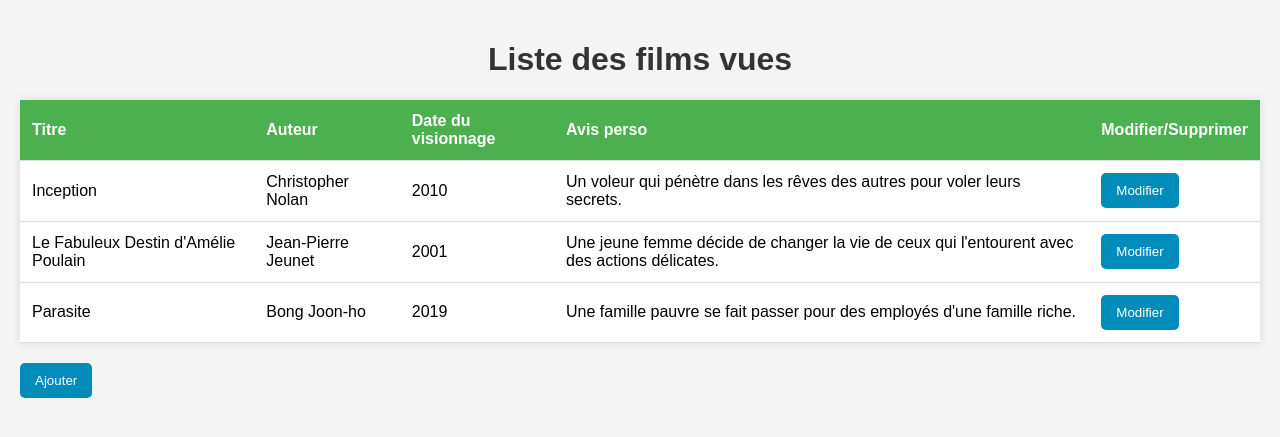
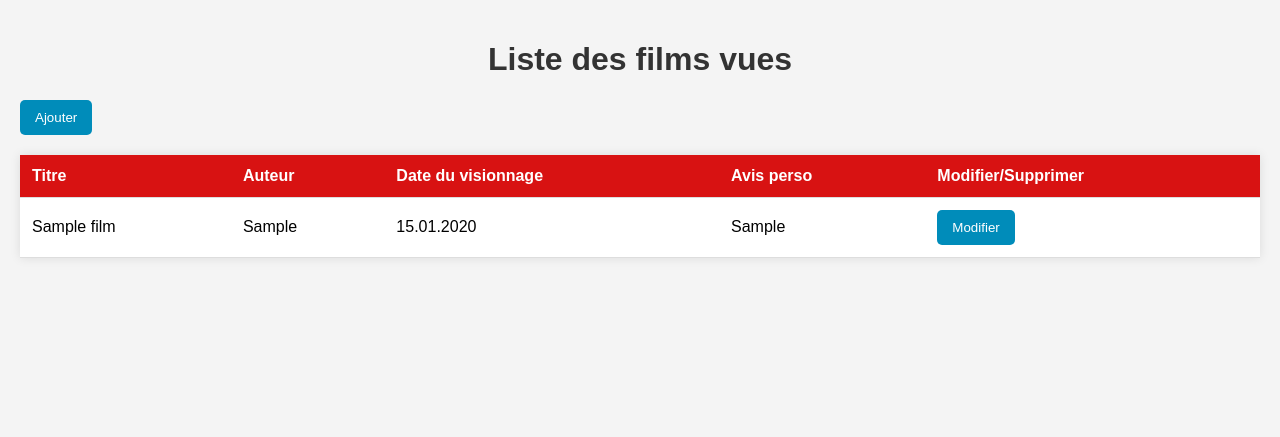
Before and after one commit to MrEmm6/projet-WEBA, a Django app: page / in a window 1280 px wide. Shown: the top 437 px of the page. Run offline with Django 5.2, Linux system fonts and the light colour scheme; tables that the repository leaves empty hold one stand-in row (values such as "Sample post").

Commit message:
implémentation de la bdd sur la page principale

```diff
--- a/films/models.py
+++ b/films/models.py
@@ -1,13 +1,15 @@
 from django.conf import settings
 from django.db import models
 from django.utils import timezone
-
 
 class Film(models.Model):
     auteur = models.CharField(max_length=50)
     titre = models.CharField(max_length=50)
     avis = models.TextField()
-    dateVue = models.DateTimeField(default=timezone.now)
+    dateVue = models.DateField(default=timezone.now)
+
+    def get_date_vue(self):
+        return self.dateVue.strftime("%d.%m.%Y")
 
     def __str__(self):
         return self.titre
--- a/films/static/css/films.css
+++ b/films/static/css/films.css
@@ -21,7 +21,7 @@
             border-bottom: 1px solid #ddd;
         }
         th {
-            background-color: #4CAF50;
+            background-color: #d81212;
             color: white;
         }
         tr:hover {
--- a/films/templates/films/list_films_seen.html
+++ b/films/templates/films/list_films_seen.html
@@ -8,6 +8,7 @@
 </head>
 <body>
     <h1>Liste des films vues</h1>
+    <button class="btn-modifier">Ajouter</button>
         <table>
         <tr>
             <th>Titre</th>
@@ -16,28 +17,16 @@
             <th>Avis perso</th>
             <th>Modifier/Supprimer</th>
         </tr>
-        <tr>
-            <td>Inception</td>
-            <td>Christopher Nolan</td>
-            <td>2010</td>
-            <td>Un voleur qui pénètre dans les rêves des autres pour voler leurs secrets.</td>
-            <td><button class="btn-modifier">Modifier</button></td>
-        </tr>
-        <tr>
-            <td>Le Fabuleux Destin d'Amélie Poulain</td>
-            <td>Jean-Pierre Jeunet</td>
-            <td>2001</td>
-            <td>Une jeune femme décide de changer la vie de ceux qui l'entourent avec des actions délicates.</td>
-            <td><button class="btn-modifier">Modifier</button></td>
-        </tr>
-        <tr>
-            <td>Parasite</td>
-            <td>Bong Joon-ho</td>
-            <td>2019</td>
-            <td>Une famille pauvre se fait passer pour des employés d'une famille riche.</td>
-            <td><button class="btn-modifier">Modifier</button></td>
-        </tr>
+            {% for film in list_films %}
+                <tr>
+                    <td>{{ film.titre }}</td>
+                    <td>{{ film.auteur }}</td>
+                    <td>{{ film.get_date_vue }}</td>
+                    <td>{{ film.avis }}</td>
+                    <td><button class="btn-modifier">Modifier</button></td>
+                </tr>
+            {% endfor %}
+
     </table>
-    <button class="btn-modifier">Ajouter</button>
 </body>
 </html>
--- a/films/views.py
+++ b/films/views.py
@@ -1,6 +1,7 @@
 from django.shortcuts import render
-
+from .models import Film
 # Create your views here.
 
 def list_films_seen(request):
-    return render(request, 'films/list_films_seen.html', {})
+    list_films = Film.objects.order_by('-dateVue')
+    return render(request, 'films/list_films_seen.html', {'list_films' : list_films})
```
